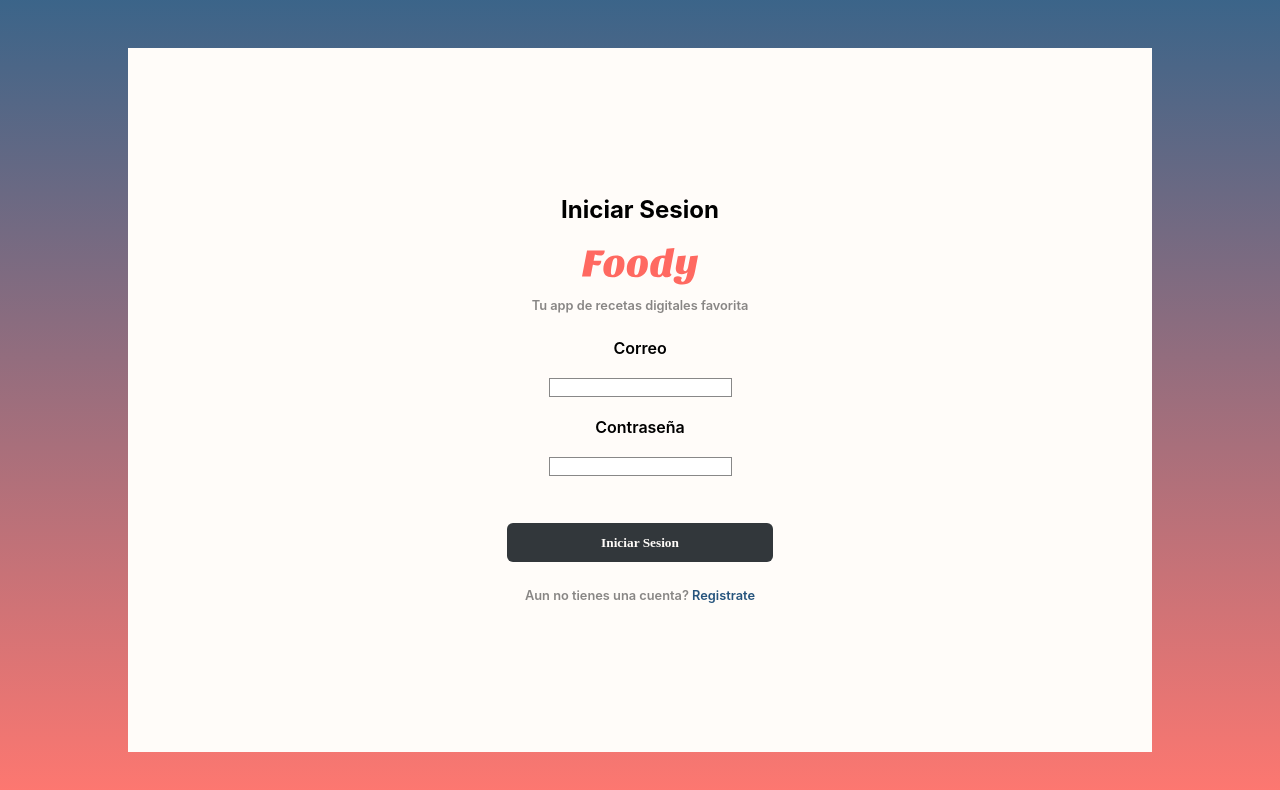
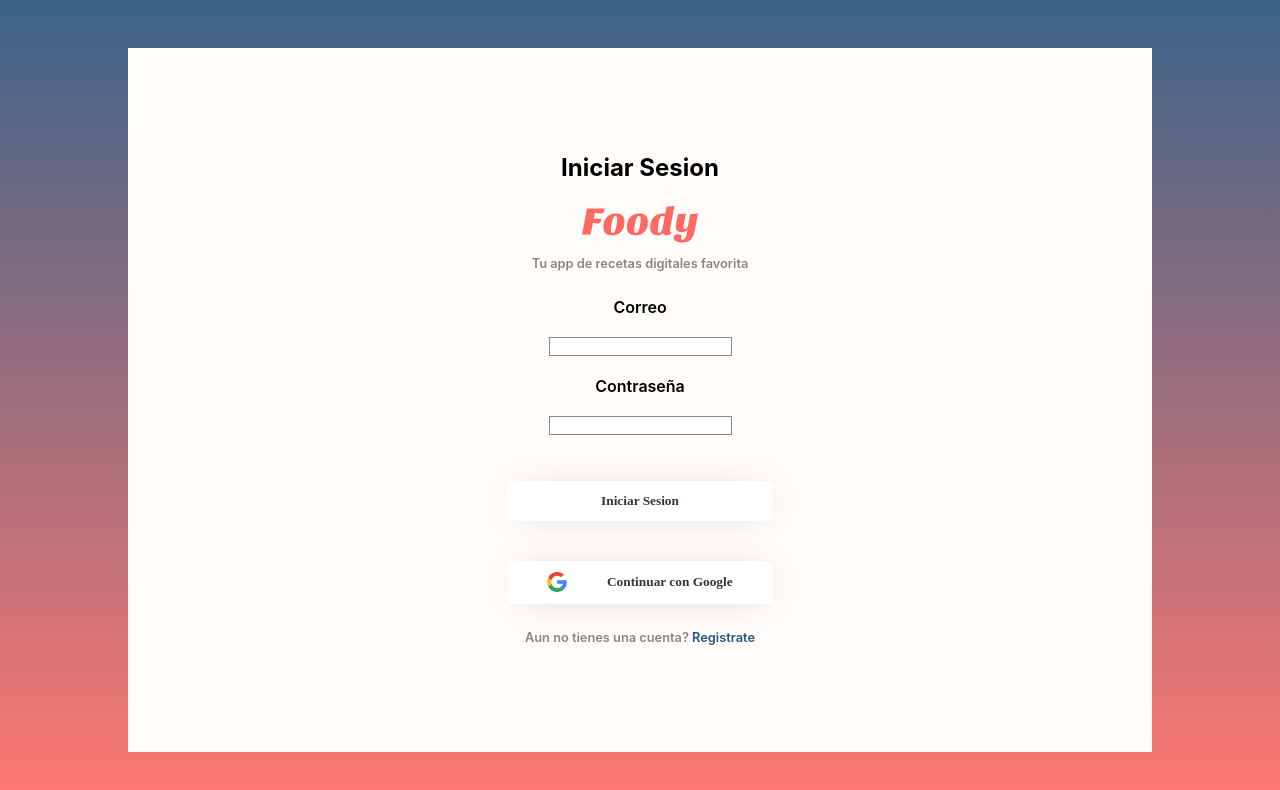
Before and after one commit to Railly/UNMSM_G06_GCS, a Next.js app in the folder Codigo Fuente/foody/: page /login in a window 1280 px wide. Shown: the top 790 px of the page. Built offline with nearby package versions, Linux system fonts and the light colour scheme; no server answers.

Commit message:
FEAT: Create Google Auth button

```diff
--- a/Codigo Fuente/foody/components/AuthButton/index.js
+++ b/Codigo Fuente/foody/components/AuthButton/index.js
@@ -1,21 +1,58 @@
 import { device } from 'styles/devices'
+import Google from 'components/Icons/Google'
 
-export default function Button ({ children, onClick, disabled }) {
+export default function Button ({ children, onClick, disabled, type }) {
+  const bgColor = {
+    primary: {
+      enabled: 'var(--black)',
+      disabled: 'var(--gray)'
+    },
+    google: {
+      enabled: '#fff',
+      disabled: 'var(--white)'
+    }
+  }
+
+  const fontColor = {
+    primary: {
+      enabled: 'var(--white)',
+      disabled: 'var(--white)'
+    },
+    google: {
+      enabled: 'var(--black)',
+      disabled: 'var(--gray)'
+    }
+  }
+
   return (
     <>
       <button onClick={onClick} disabled={disabled}>
+        {type === 'google' && <Google width={20} height={20} />}
         <a>{children}</a>
       </button>
       <style jsx>{`
+        button > :global(svg) {
+        }
+
         button {
+          display: flex;
+          justify-content: space-evenly;
+          align-items: center;
           border: 1px solid transparent;
           width: 20em;
-          background-color: ${disabled ? 'var(--gray)' : 'var(--black)'};
-          color: var(--white);
+          background-color: ${disabled
+            ? bgColor[type].disabled
+            : bgColor[type].enabled};
+          color: ${disabled
+            ? fontColor[type].disabled
+            : fontColor[type].enabled};
           border-radius: 6px;
           padding: 0.8em 0;
           margin-top: 2em;
           margin-bottom: 1em;
+          box-shadow: 2px 1px 37px -14px rgba(0, 0, 0, 0.34);
+          -webkit-box-shadow: 2px 1px 37px -14px rgba(0, 0, 0, 0.34);
+          -moz-box-shadow: 2px 1px 37px -14px rgba(0, 0, 0, 0.34);
         }
         button:hover,
         button:focus {
--- a/Codigo Fuente/foody/components/Form/index.js
+++ b/Codigo Fuente/foody/components/Form/index.js
@@ -1,5 +1,5 @@
 import AuthButton from 'components/AuthButton'
-import Logo from 'components/Logo'
+import Logo from 'components/Icons/Logo'
 import Link from 'next/link'
 import { ToastContainer } from 'react-toastify'
 import styles from './styles'
@@ -27,8 +27,11 @@ export default function Form ({ handleSubmit, onChange, disabled, buttonText })
           <label>Contraseña</label>
           <input onChange={onChange.password} type="password" />
 
-          <AuthButton disabled={disabled} onClick={handleSubmit}>
-            {buttonText}
+          <AuthButton disabled={disabled} onClick={handleSubmit} type="primary">
+           {buttonText}
+          </AuthButton>
+          <AuthButton disabled={disabled} onClick={handleSubmit} type="google">
+            Continuar con Google
           </AuthButton>
           <div>
             <p>
--- /dev/null
+++ b/Codigo Fuente/foody/components/Icons/Google/index.js
@@ -0,0 +1,29 @@
+export default function Google (props) {
+  return (
+    <svg
+      width={256}
+      height={262}
+      viewBox="0 0 256 262"
+      xmlns="http://www.w3.org/2000/svg"
+      preserveAspectRatio="xMidYMid"
+      {...props}
+    >
+      <path
+        d="M255.878 133.451c0-10.734-.871-18.567-2.756-26.69H130.55v48.448h71.947c-1.45 12.04-9.283 30.172-26.69 42.356l-.244 1.622 38.755 30.023 2.685.268c24.659-22.774 38.875-56.282 38.875-96.027"
+        fill="#4285F4"
+      />
+      <path
+        d="M130.55 261.1c35.248 0 64.839-11.605 86.453-31.622l-41.196-31.913c-11.024 7.688-25.82 13.055-45.257 13.055-34.523 0-63.824-22.773-74.269-54.25l-1.531.13-40.298 31.187-.527 1.465C35.393 231.798 79.49 261.1 130.55 261.1"
+        fill="#34A853"
+      />
+      <path
+        d="M56.281 156.37c-2.756-8.123-4.351-16.827-4.351-25.82 0-8.994 1.595-17.697 4.206-25.82l-.073-1.73L15.26 71.312l-1.335.635C5.077 89.644 0 109.517 0 130.55s5.077 40.905 13.925 58.602l42.356-32.782"
+        fill="#FBBC05"
+      />
+      <path
+        d="M130.55 50.479c24.514 0 41.05 10.589 50.479 19.438l36.844-35.974C195.245 12.91 165.798 0 130.55 0 79.49 0 35.393 29.301 13.925 71.947l42.211 32.783c10.59-31.477 39.891-54.251 74.414-54.251"
+        fill="#EB4335"
+      />
+    </svg>
+  )
+}
--- a/Codigo Fuente/foody/components/LandingLayout/index.js
+++ b/Codigo Fuente/foody/components/LandingLayout/index.js
@@ -1,5 +1,5 @@
-import BurguerMenu from 'components/BurguerMenu'
-import Logo from 'components/Logo'
+import BurguerMenu from 'components/Icons/BurguerMenu'
+import Logo from 'components/Icons/Logo'
 import Link from 'next/link'
 import { useRouter } from 'next/router'
 import { useState } from 'react'
--- a/Codigo Fuente/foody/pages/index.js
+++ b/Codigo Fuente/foody/pages/index.js
@@ -1,4 +1,4 @@
-import Illustration from 'components/Illustration'
+import Illustration from 'components/Icons/Illustration'
 import Button from 'components/Button'
 import styles from './styles'
 
```
Also changed, not shown: Codigo Fuente/foody/components/Icons/BurguerMenu/index.js (renamed from Codigo Fuente/foody/components/BurguerMenu/index.js), Codigo Fuente/foody/components/Icons/Illustration/index.js (renamed from Codigo Fuente/foody/components/Illustration/index.js), Codigo Fuente/foody/components/Icons/Logo/index.js (renamed from Codigo Fuente/foody/components/Logo/index.js), 1 other file (tests, documents, lock files or other folders).
